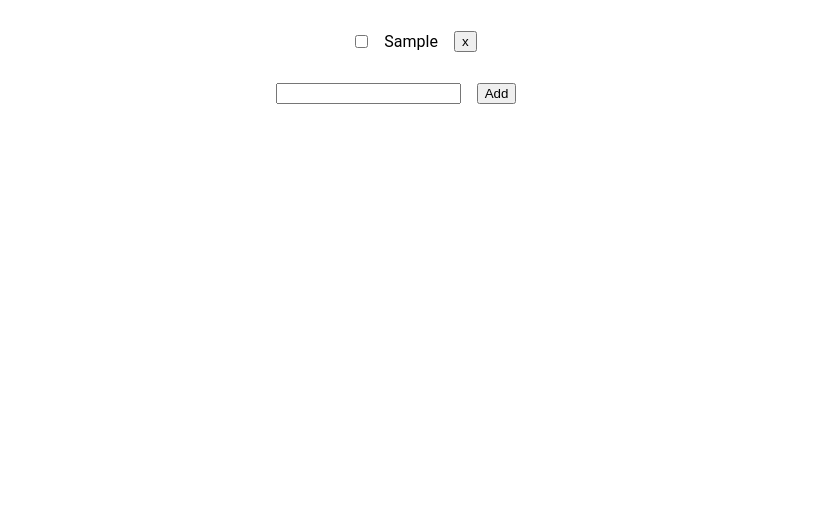
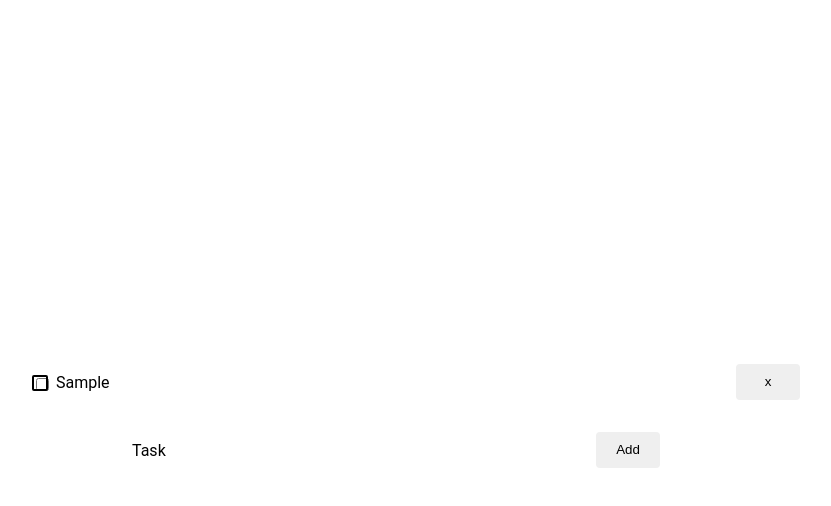
Before and after one commit to rightonhana/todo-list, an Angular app: page / in a window 1280 px wide. Both pictures are taken after typing "Sample" into the empty fields and a click on the button "Add". Shown: the top 506 px of the page, without its empty margins (244-1075 px from the left). Built offline with nearby package versions, Linux system fonts and the light colour scheme.

Commit message:
:lipstick: update styles and UI

```diff
--- a/src/app/app.component.html
+++ b/src/app/app.component.html
@@ -1,6 +1,8 @@
 <div class="container">
-	<ul *ngFor="let task of tasks; index as i;" class="list">
-		<app-item [task]="task.task" [done]="task.done" [id]="task.id" (changeDone)="updateTask($event)" remove="removeTask($event)"></app-item>
+	<ul class="list">
+		<li *ngFor="let task of tasks; index as i;">
+			<app-item [task]="task.task" [done]="task.done" [id]="task.id" (changeDone)="updateTask($event)" (remove)="removeTask($event)"></app-item>
+		</li>
 	</ul>
 	<app-add-item (taskChange)="addTask($event)"></app-add-item>
 </div>
--- a/src/app/app.component.scss
+++ b/src/app/app.component.scss
@@ -3,4 +3,11 @@
 	flex-direction: column;
 	justify-content: center;
 	align-items: center;
+	width: 100vw;
+	height: 100vh;
+
+	.list {
+		margin: 2rem 0;
+		list-style: none;
+	}
 }
--- a/src/app/components/add-item/add-item.component.html
+++ b/src/app/components/add-item/add-item.component.html
@@ -1,4 +1,7 @@
 <form (submit)="onSubmit($event)" class="container">
-	<input name="task" class="input" type="text" [(ngModel)]="task"/>
-	<button type="submit" class="add-button">Add</button>
+	<mat-form-field>
+		<mat-label>Task</mat-label>
+		<input matInput name="task" class="input" type="text" [(ngModel)]="task">
+	</mat-form-field>
+	<button type="submit" class="add-button" mat-button>Add</button>
 </form>
--- a/src/app/components/add-item/add-item.component.scss
+++ b/src/app/components/add-item/add-item.component.scss
@@ -1,9 +1,15 @@
 .container{
+	width: 60vw;
+	display: flex;
+	align-items: center;
+	justify-content: center;
+
 	.add-button {
 		margin: 0 1rem;
 	}
 
-	.input {
+	.mat-form-field {
 		margin-left: 1rem;
+		width: 35vw;
 	}
 }
--- a/src/app/components/add-item/add-item.component.ts
+++ b/src/app/components/add-item/add-item.component.ts
@@ -10,8 +10,10 @@ export class AddItemComponent {
 	@Output() public readonly taskChange = new EventEmitter<string>();
 
 	public onSubmit(event: Event) {
-		event.preventDefault();
-		this.taskChange.emit(this.task);
-		this.task = "";
+		if (this.task !== "") {
+			event.preventDefault();
+			this.taskChange.emit(this.task);
+			this.task = "";
+		}
 	}
 }
--- a/src/app/components/item/item.component.html
+++ b/src/app/components/item/item.component.html
@@ -1,5 +1,4 @@
-<li class="item" *ngIf="task">
-	<input class="checkbox" type="checkbox" [checked]="done" (change)="changeHandler($event)"/>
-	<p class="task" [ngClass]="{'task-done': done}">{{task}}</p>
-	<button class="remove" (click)="removeHandler($event)">x</button>
-</li>
+<div class="item" *ngIf="task">
+	<mat-checkbox class="checkbox" [checked]="done" (change)="changeHandler($event)" [ngClass]="{'task-done': done}" color="primary">{{task}}</mat-checkbox>
+	<button class="remove" (click)="removeHandler($event)" mat-button>x</button>
+</div>
--- a/src/app/components/item/item.component.scss
+++ b/src/app/components/item/item.component.scss
@@ -1,16 +1,18 @@
 .item {
 	display: flex;
 	align-items: center;
-	justify-content: flex-start;
-	width: 100%;
-	list-style: none;
+	justify-content: center;
+	width: 60vw;
 
-	.checkbox, .remove {
-		margin: 0 1rem;
+	.mat-checkbox {
+		width: 55vw;
 	}
-	.task{
-		width: 100%;
+
+	.mat-button {
+		margin-left: 2rem;
+		width: 5vw;
 	}
+
 	.task-done {
 		text-decoration: line-through;
 	}
--- a/src/app/components/item/item.component.ts
+++ b/src/app/components/item/item.component.ts
@@ -13,7 +13,6 @@ export class ItemComponent {
 	@Output() public readonly remove = new EventEmitter<number>();
 
 	public changeHandler(event: any) {
-		event.preventDefault();
 		this.changeDone.emit(this.id);
 	}
 
```
Also changed, not shown: src/app/app.module.ts (+9 -2 lines).
